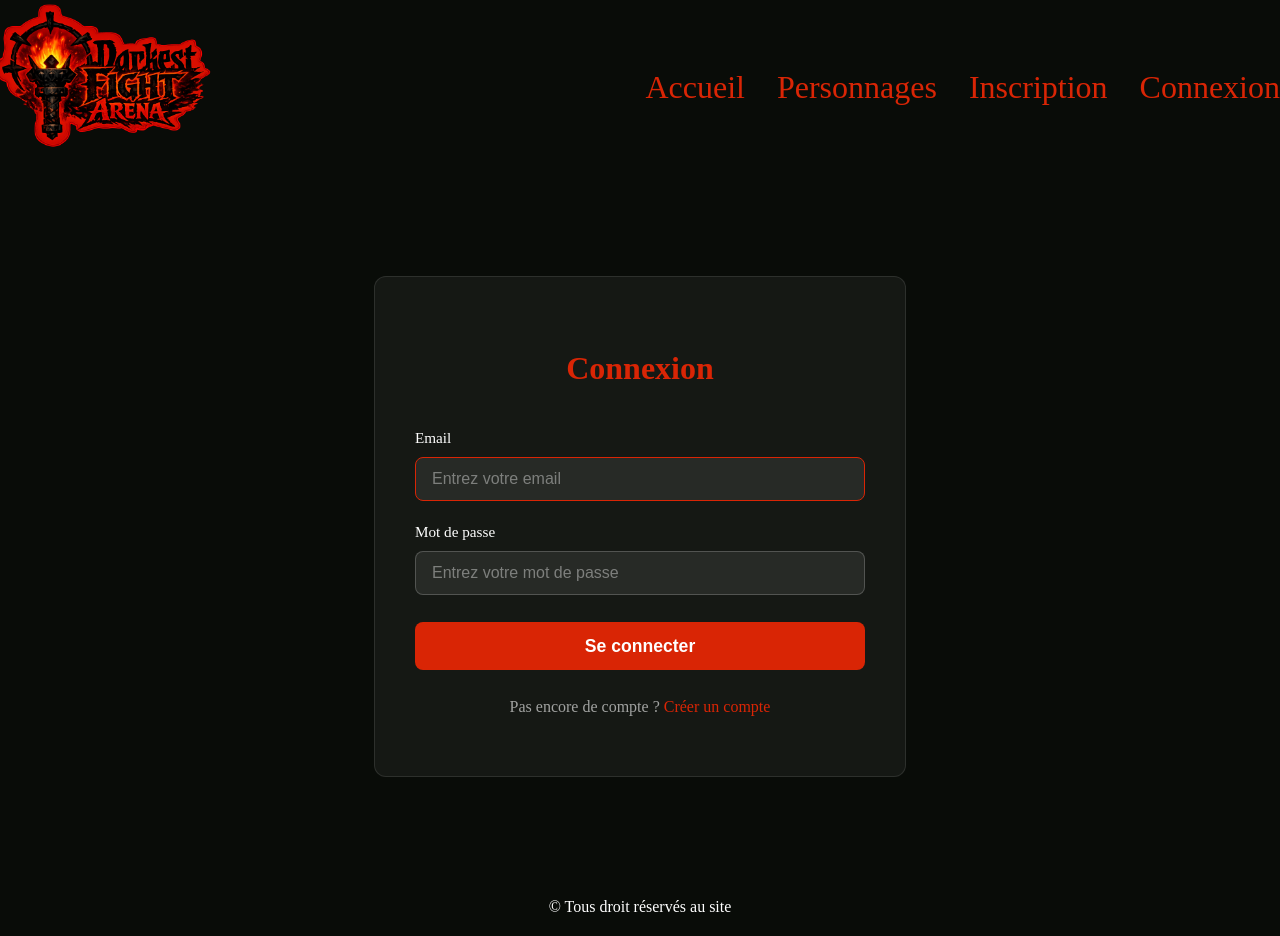
After one commit to HugoLeSignor/Projet-StarGuardian_AutoBattler, a Symfony app: template templates/security/login.html.twig in a window 1280 px wide. The commit adds this page. Run offline with Twig, Linux system fonts and the light colour scheme; the template is opened without the code that fills it, so the values that code supplies are empty; style sheets or scripts are compiled from the project's sources; some libraries are stand-ins or nearby versions.

Commit message:
Implement user authentication system with registration and login functionality

```diff
--- a/assets/styles/app.scss
+++ b/assets/styles/app.scss
@@ -12,3 +12,4 @@
 
 @use "pages/home";
 @use "pages/personnages";
+@use "pages/auth";
--- /dev/null
+++ b/assets/styles/pages/_auth.scss
@@ -0,0 +1,126 @@
+@use "../base/variables" as *;
+
+.auth-page {
+    display: flex;
+    justify-content: center;
+    align-items: center;
+    min-height: 80vh;
+    padding: 2rem;
+}
+
+.auth-container {
+    background-color: rgba(255, 255, 255, 0.05);
+    border: 1px solid rgba(255, 255, 255, 0.1);
+    border-radius: 12px;
+    padding: 2.5rem;
+    width: 100%;
+    max-width: 450px;
+
+    h1 {
+        color: $color-button;
+        text-align: center;
+        margin-bottom: 2rem;
+        font-size: 2rem;
+    }
+}
+
+.auth-form {
+    display: flex;
+    flex-direction: column;
+    gap: 1.2rem;
+}
+
+.form-group {
+    display: flex;
+    flex-direction: column;
+    gap: 0.4rem;
+
+    label {
+        color: white;
+        font-size: 0.95rem;
+    }
+
+    input {
+        padding: 0.75rem 1rem;
+        border: 1px solid rgba(255, 255, 255, 0.2);
+        border-radius: 8px;
+        background-color: rgba(255, 255, 255, 0.08);
+        color: white;
+        font-size: 1rem;
+        transition: border-color 0.2s;
+
+        &::placeholder {
+            color: rgba(255, 255, 255, 0.4);
+        }
+
+        &:focus {
+            outline: none;
+            border-color: $color-button;
+        }
+    }
+
+    .error {
+        color: #ff6b6b;
+        font-size: 0.85rem;
+    }
+
+    ul {
+        list-style: none;
+        padding: 0;
+        margin: 0;
+
+        li {
+            color: #ff6b6b;
+            font-size: 0.85rem;
+        }
+    }
+}
+
+.btn-auth {
+    margin-top: 0.5rem;
+    padding: 0.85rem;
+    font-size: 1.1rem;
+    cursor: pointer;
+    border: none;
+    font-weight: bold;
+    transition: opacity 0.2s;
+
+    &:hover {
+        opacity: 0.85;
+    }
+}
+
+.auth-error {
+    background-color: rgba(255, 59, 59, 0.15);
+    border: 1px solid rgba(255, 59, 59, 0.3);
+    color: #ff6b6b;
+    padding: 0.75rem 1rem;
+    border-radius: 8px;
+    margin-bottom: 1rem;
+    text-align: center;
+}
+
+.auth-success {
+    background-color: rgba(46, 204, 113, 0.15);
+    border: 1px solid rgba(46, 204, 113, 0.3);
+    color: #2ecc71;
+    padding: 0.75rem 1rem;
+    border-radius: 8px;
+    margin-bottom: 1rem;
+    text-align: center;
+}
+
+.auth-link {
+    text-align: center;
+    margin-top: 1.5rem;
+    color: rgba(255, 255, 255, 0.6);
+
+    a {
+        color: $color-button;
+        text-decoration: none;
+
+        &:hover {
+            text-decoration: underline;
+        }
+    }
+}
--- a/config/routes/security.yaml
+++ /dev/null
@@ -1,3 +0,0 @@
-_security_logout:
-    resource: security.route_loader.logout
-    type: service
--- a/templates/base.html.twig
+++ b/templates/base.html.twig
@@ -24,12 +24,15 @@
                     </div>
                     <ul>
                         <li><a href="{{ path('app_home') }}">Accueil</a></li>
-                        <li><a href="#">Jouer</a></li>
                         <li><a href="{{ path('app_personnages') }}">Personnages</a></li>
-                        <li><a href="#">Teams</a></li>
-                        <li><a href="#">Inscription</a></li>
-                        <li><a href="#">Connexion</a></li>
-
+                        {% if app.user %}
+                            <li><a href="{{ path('app_champ_select') }}">Jouer</a></li>
+                            <li><a href="{{ path('app_teams') }}">Teams</a></li>
+                            <li><a href="{{ path('app_logout') }}">Déconnexion</a></li>
+                        {% else %}
+                            <li><a href="{{ path('app_register') }}">Inscription</a></li>
+                            <li><a href="{{ path('app_login') }}">Connexion</a></li>
+                        {% endif %}
                     </ul>
                     <button class="burger" aria-label="Menu">
                         ☰
--- /dev/null
+++ b/templates/security/login.html.twig
@@ -0,0 +1,43 @@
+{% extends 'base.html.twig' %}
+
+{% block title %}Connexion{% endblock %}
+
+{% block body %}
+<section class="auth-page">
+    <div class="auth-container">
+        <h1>Connexion</h1>
+
+        {% if error %}
+            <div class="auth-error">
+                {{ error.messageKey|trans(error.messageData, 'security') }}
+            </div>
+        {% endif %}
+
+        {% for message in app.flashes('success') %}
+            <div class="auth-success">
+                {{ message }}
+            </div>
+        {% endfor %}
+
+        <form method="post" class="auth-form">
+            <div class="form-group">
+                <label for="inputEmail">Email</label>
+                <input type="email" value="{{ last_username }}" name="_username" id="inputEmail" placeholder="Entrez votre email" required autofocus>
+            </div>
+
+            <div class="form-group">
+                <label for="inputPassword">Mot de passe</label>
+                <input type="password" name="_password" id="inputPassword" placeholder="Entrez votre mot de passe" required>
+            </div>
+
+            <input type="hidden" name="_csrf_token" value="{{ csrf_token('authenticate') }}">
+
+            <button type="submit" class="btn btn-auth">Se connecter</button>
+        </form>
+
+        <p class="auth-link">
+            Pas encore de compte ? <a href="{{ path('app_register') }}">Créer un compte</a>
+        </p>
+    </div>
+</section>
+{% endblock %}
```
Also changed, not shown: migrations/Version20260208120000.php (added, +28 -0 lines), src/Controller/RegistrationController.php (added, +50 -0 lines), src/Controller/SecurityController.php (added, +33 -0 lines), src/Entity/User.php (+38 -4 lines), src/Form/RegistrationFormType.php (added, +78 -0 lines), src/Repository/UserRepository.php (+13 -24 lines), templates/registration/register.html.twig (added, +51 -0 lines), 1 other file.
